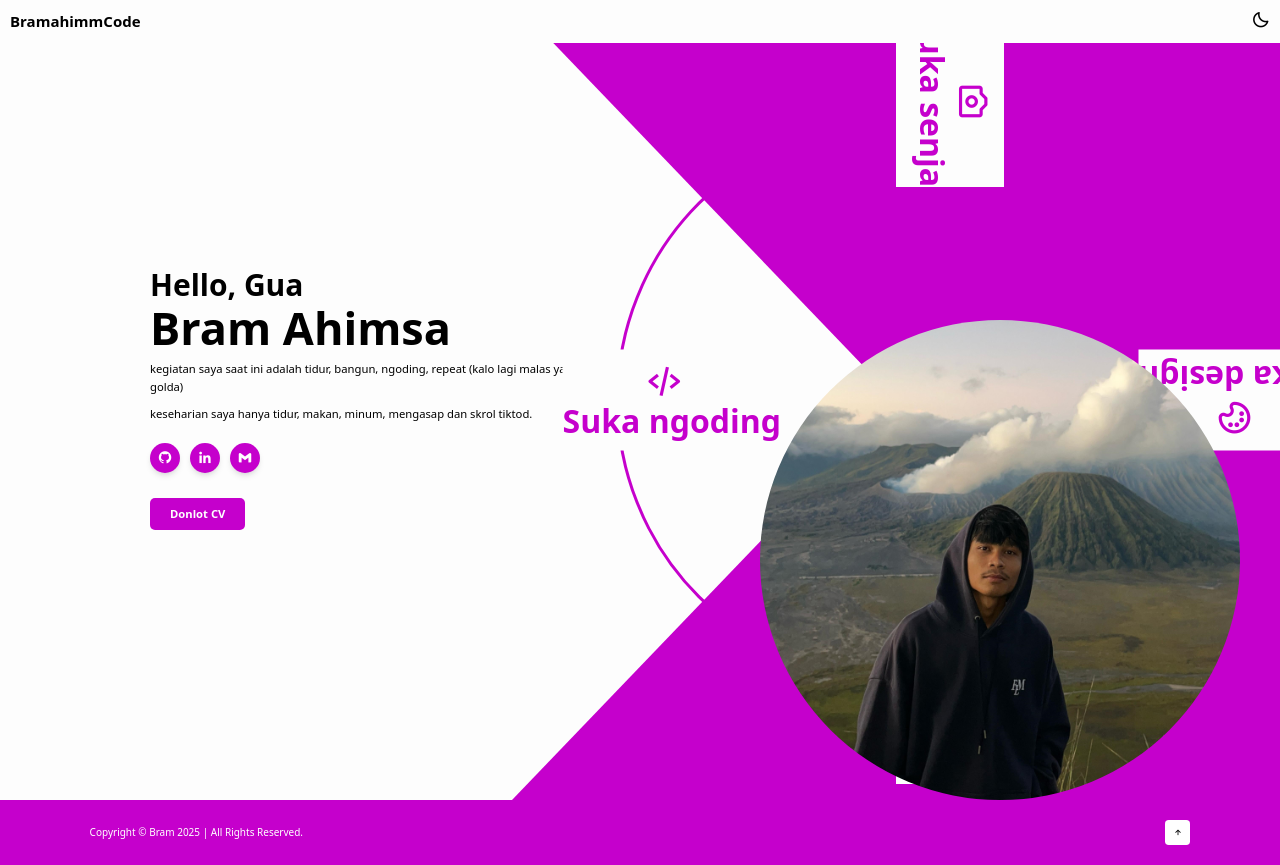
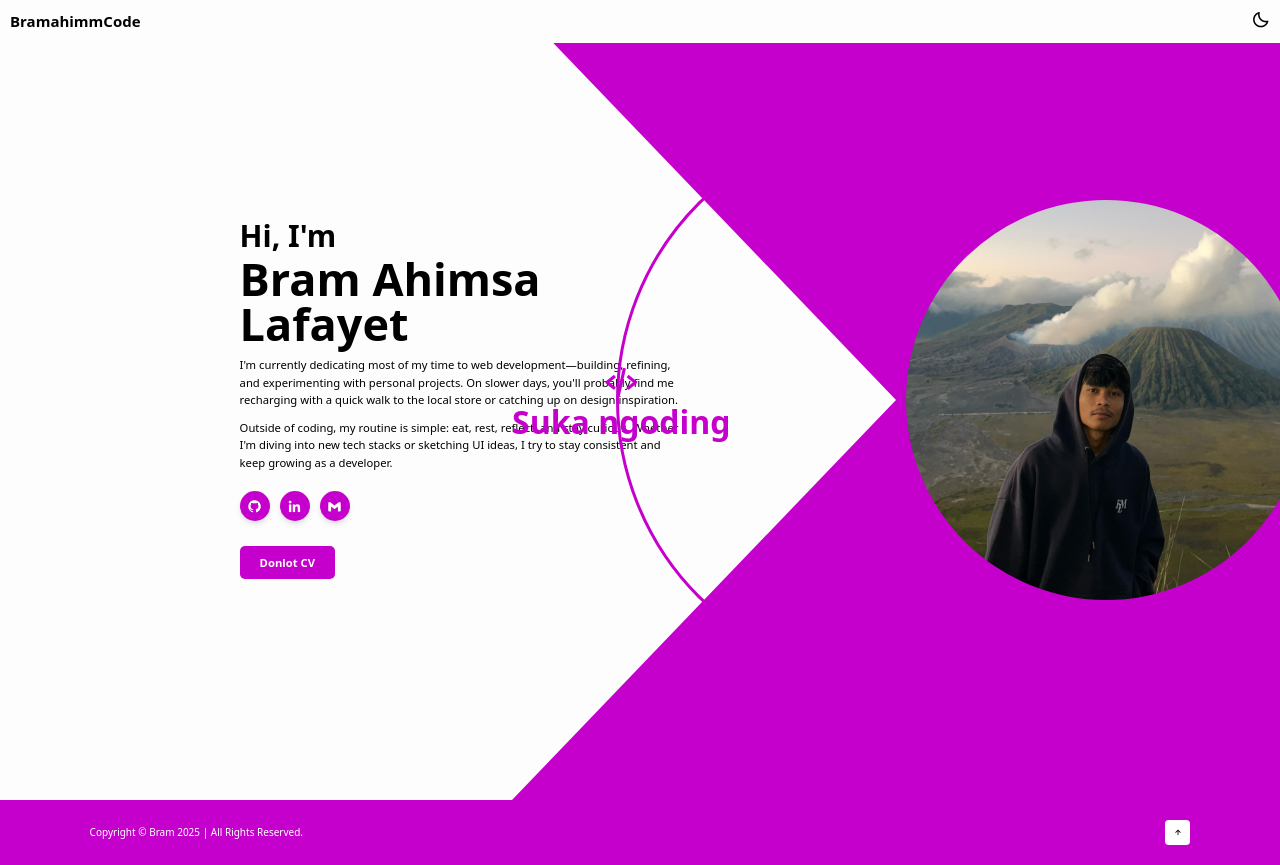
Before and after one commit to Bramahimm/portofolio-bram-react, a React (Vite) app: page / in a window 1280 px wide. Built offline with nearby package versions, Linux system fonts and the light colour scheme.

Commit message:
homepage.jsx

```diff
--- a/src/index.css
+++ b/src/index.css
@@ -1,4 +1,4 @@
-@import url('https://fonts.googleapis.com/css2?family=Poppins:wght@300;400;500;600;700;800;900&display=swap');
+@import url("https://fonts.googleapis.com/css2?family=Poppins:wght@300;400;500;600;700;800;900&display=swap");
 
 @tailwind base;
 @tailwind components;
@@ -10,13 +10,13 @@
   --main-color: #c500cc;
   --white-color: #ffffff;
   --black-color: #000000;
-    --shadow-color: rgba(0, 0, 0, .2);
+  --shadow-color: rgba(0, 0, 0, 0.2);
 }
 
 .dark-mode {
   --bg-color: #0b061f;
   --text-color: #fdfdfd;
-    --shadow-color: rgba(0, 0, 0, .7);
+  --shadow-color: rgba(0, 0, 0, 0.7);
 }
 
 * {
@@ -39,47 +39,7 @@ body {
   color: var(--text-color);
 }
 
-img {
-    border-radius: 20px;
-}
-
-.profession {
-    position: absolute;
-    left: 0;
-    top: 50%;
-    transform: translateY(-50%) rotate(var(--initial-rotate));
-    --orbit-origin-x: 38.4rem;
-    transform-origin: var(--orbit-origin-x) 50%;
-    --initial-rotate: 0deg;
-}
-
-@media (min-width: 768px) {
-    .profession {
-        --orbit-origin-x: 48rem;
-    }
-}
-
-.home-img{
-    position: absolute;
-    bottom: 0;
-    right: 40px;
-    pointer-events: none;
-    max-width: 480px;
-    max-height: 100vh;
-}
-
-.home .profession-container {
-    position: absolute;
-    top: 50%;
-    right: 0;
-    transform: translateY(-50%);
-    width: 100vw;
-    height: 100vh;
-    overflow: hidden;
-    pointer-events: none;
-}
-
-.home .profession-container .profession-box {
+.profession-box {
   position: absolute;
   top: 0;
   right: 0;
@@ -88,37 +48,10 @@ img {
   display: flex;
   justify-content: center;
   align-items: center;
-    animation: professionRotate 13s ease-out infinite;
+  animation: professionRotate 13s linear infinite;
 }
 
-@keyframes professionRotate {
-
-    0%,
-    20% {
-        transform: rotate(0deg);
-    }
-
-    25%,
-    45% {
-        transform: rotate(-90deg);
-    }
-
-    50%,
-    70% {
-        transform: rotate(-180deg);
-    }
-
-    75%,
-    95% {
-        transform: rotate(-270deg);
-    }
-
-    100% {
-        transform: rotate(-360deg);
-    }
-}
-
-.home .profession-box .profession {
+.profession {
   position: absolute;
   left: 0;
   display: flex;
@@ -127,30 +60,10 @@ img {
   color: var(--main-color);
   transform: rotate(calc(360deg / 4 * var(--i)));
   transform-origin: 384px;
-    background: var(--bg-color);
   padding: 13px 0;
 }
 
-.home .profession-box .profession:nth-child(1) i {
-    margin-right: 15px;
-}
-
-.home .profession-box .profession:nth-child(2),
-.home .profession-box .profession:nth-child(4) {
-    padding-bottom: 20px;
-}
-
-.home .profession i {
-    font-size: 3.8rem;
-}
-
-.home .profession h3 {
-    font-size: 3.2rem;
-    line-height: 1;
-    font-weight: 600;
-}
-
-.home .profession-box .circle {
+.circle {
   width: 560px;
   height: 560px;
   border: 3px solid var(--main-color);
@@ -158,23 +71,24 @@ img {
   z-index: -1;
 }
 
-.home .profession-container .overlay {
-    position: absolute;
-    top: 0;
-    right: 0;
-    width: 0;
-    height: 0;
-    border-top: 50vh solid var(--main-color);
-    border-right: 384px solid var(--main-color);
-    border-bottom: 50vh solid var(--main-color);
-    border-left: 384px solid transparent;
+@keyframes professionRotate {
+  0%,
+  20% {
+    transform: rotate(0deg);
   }
-
-.home-img img {
-    position: absolute;
-    bottom: 0;
-    right: 40px;
-    pointer-events: none;
-    max-width: 480px;
-    max-height: 100vh;
+  25%,
+  45% {
+    transform: rotate(-90deg);
   }
+  50%,
+  70% {
+    transform: rotate(-180deg);
+  }
+  75%,
+  95% {
+    transform: rotate(-270deg);
+  }
+  100% {
+    transform: rotate(-360deg);
+  }
+}
--- a/src/pages/HomePage.jsx
+++ b/src/pages/HomePage.jsx
@@ -1,37 +1,67 @@
-import React, { useEffect } from 'react';
-import myImage from '/images/me.jpg';
+import React, { useEffect } from "react";
+import myImage from "/images/me.jpg";
 
 function HomePage() {
   useEffect(() => {
-    if (typeof window.ScrollReveal !== 'undefined') {
-      window.ScrollReveal().reveal('.home-content, .heading', { origin: 'top', distance: '80px', duration: 2000, delay: 200 });
-      window.ScrollReveal().reveal('.home-img img, .services-container, .project-box, .testimonial-wrapper, .contact form', { origin: 'bottom', distance: '80px', duration: 2000, delay: 200 });
-      window.ScrollReveal().reveal('.home-content h1, .about-img img', { origin: 'left', distance: '80px', duration: 2000, delay: 200 });
-      window.ScrollReveal().reveal('.home-content h3, .home-content p, .about-content', { origin: 'right', distance: '80px', duration: 2000, delay: 200 });
+    if (typeof window.ScrollReveal !== "undefined") {
+      window.ScrollReveal().reveal(".home-content, .heading", {
+        origin: "top",
+        distance: "80px",
+        duration: 2000,
+        delay: 200,
+      });
+      window
+        .ScrollReveal()
+        .reveal(
+          ".home-img img, .services-container, .project-box, .testimonial-wrapper, .contact form",
+          { origin: "bottom", distance: "80px", duration: 2000, delay: 200 }
+        );
+      window.ScrollReveal().reveal(".home-content h1, .about-img img", {
+        origin: "left",
+        distance: "80px",
+        duration: 2000,
+        delay: 200,
+      });
+      window
+        .ScrollReveal()
+        .reveal(".home-content h3, .home-content p, .about-content", {
+          origin: "right",
+          distance: "80px",
+          duration: 2000,
+          delay: 200,
+        });
     }
   }, []);
 
   const professionItems = [
-    { icon: 'bx-code-alt', text: 'Suka ngoding' },
-    { icon: 'bx-camera', text: 'Suka senja' },
-    { icon: 'bx-palette', text: 'Suka design' },
-    { icon: 'bx-video-recording', text: 'Editor' },
+    { icon: "bx-code-alt", text: "Suka ngoding" },
+    { icon: "bx-camera", text: "Suka senja" },
+    { icon: "bx-palette", text: "Suka design" },
+    { icon: "bx-video-recording", text: "Editor" },
   ];
 
   return (
     <section
       id="home-section"
-      className="home relative flex items-center min-h-screen px-7% py-24 sm:py-32 md:py-40 overflow-hidden"
-    >
+      className="home relative flex flex-col md:flex-row items-center justify-between min-h-screen px-4 sm:px-[7%] py-24 sm:py-32 md:py-40 overflow-hidden">
       <div className="flex flex-col md:flex-row items-center justify-between w-full z-10 gap-8 md:gap-16">
-        <div className="ml-[150px] home-content text-center md:text-left md:w-1/2 lg:w-2/5">
-          <h3 className="text-3xl sm:text-4xl lg:text-5xl font-semibold mb-2 text-text-color">Hello, Gua</h3>
-          <h1 className="text-5xl sm:text-6xl lg:text-7xl font-bold leading-tight mb-4 text-text-color">Bram Ahimsa</h1>
+        <div className="ml-0 md:ml-[150px] home-content text-center md:text-left md:w-1/2 lg:w-2/5">
+          <h3 className="text-3xl sm:text-4xl lg:text-5xl font-semibold mb-2 text-text-color">
+            Hi, I'm
+          </h3>
+          <h1 className="xs:text-4xl text-5xl sm:text-6xl lg:text-7xl font-bold leading-tight mb-4 text-text-color">
+            Bram Ahimsa Lafayet
+          </h1>
           <p className="text-base sm:text-lg mb-4 text-text-color">
-            kegiatan saya saat ini adalah tidur, bangun, ngoding, repeat (kalo lagi malas ya ke indomaret beli golda)
+            I'm currently dedicating most of my time to web
+            development—building, refining, and experimenting with personal
+            projects. On slower days, you'll probably find me recharging with a
+            quick walk to the local store or catching up on design inspiration.
           </p>
           <p className="text-base sm:text-lg mb-8 text-text-color">
-            keseharian saya hanya tidur, makan, minum, mengasap dan skrol tiktod.
+            Outside of coding, my routine is simple: eat, rest, reflect, and
+            stay curious. Whether I'm diving into new tech stacks or sketching
+            UI ideas, I try to stay consistent and keep growing as a developer.
           </p>
 
           <div className="social-media flex justify-center md:justify-start space-x-4 mb-10">
@@ -40,64 +70,74 @@ function HomePage() {
               target="_blank"
               rel="noopener noreferrer"
               className="inline-flex justify-center items-center w-12 h-12 bg-main-color border-2 border-main-color rounded-full text-white text-2xl hover:bg-transparent hover:text-main-color transition-all duration-300 shadow-md"
-              aria-label="GitHub"
-            >
-              <i className='bx bxl-github'></i>
+              aria-label="GitHub">
+              <i className="bx bxl-github"></i>
             </a>
             <a
               href="https://linkedin.com/in/bramahimsa28"
               target="_blank"
               rel="noopener noreferrer"
               className="inline-flex justify-center items-center w-12 h-12 bg-main-color border-2 border-main-color rounded-full text-white text-2xl hover:bg-transparent hover:text-main-color transition-all duration-300 shadow-md"
-              aria-label="LinkedIn"
-            >
-              <i className='bx bxl-linkedin'></i>
+              aria-label="LinkedIn">
+              <i className="bx bxl-linkedin"></i>
             </a>
             <a
               href="mailto:bramahimm@example.com"
               className="inline-flex justify-center items-center w-12 h-12 bg-main-color border-2 border-main-color rounded-full text-white text-2xl hover:bg-transparent hover:text-main-color transition-all duration-300 shadow-md"
-              aria-label="Email"
-            >
-              <i className='bx bxl-gmail'></i>
+              aria-label="Email">
+              <i className="bx bxl-gmail"></i>
             </a>
           </div>
 
           <a
             href="/path/to/your/cv.pdf"
             download
-            className="btn inline-block px-8 py-3 bg-main-color rounded-lg text-white-color text-lg font-semibold border-2 border-main-color transition-all duration-500 hover:bg-transparent hover:text-main-color"
-          >
+            className="btn inline-block px-8 py-3 bg-main-color rounded-lg text-white-color text-lg font-semibold border-2 border-main-color transition-all duration-500 hover:bg-transparent hover:text-main-color">
             Donlot CV
           </a>
         </div>
 
-        <div className="profession-container absolute top-1/2 right-0 -translate-y-1/2 w-screen h-screen overflow-hidden pointer-events-none z-0">
-          <div className="profession-box absolute top-0 right-0 w-[768px] h-full flex justify-center items-center animate-profession-animate">
-            {professionItems.map((item, index) => (
+        <div className="absolute top-1/2 right-0 -translate-y-1/2 w-screen h-screen overflow-hidden pointer-events-none z-0 hidden lg:block">
+          <div className="absolute top-1/2 right-0 -translate-y-1/2 w-screen h-screen overflow-hidden pointer-events-none z-0 hidden lg:block">
+            {/* BOX UTAMA BERPUTAR */}
+            <div className="profession-box">
+              {professionItems.map((item, index) => (
+                <div
+                  key={index}
+                  className="profession text-center"
+                  style={{ "--i": index }}>
+                  <i className={`bx ${item.icon} text-[3.8rem] mb-2`}></i>
+                  <h3 className="text-[3.2rem] font-semibold leading-none">
+                    {item.text}
+                  </h3>
+                </div>
+              ))}
+
+              {/* LINGKARAN */}
+              <div className="circle"></div>
+            </div>
+
+            <div className="absolute top-1/2 right-0 -translate-y-1/2 w-screen h-screen overflow-hidden pointer-events-none z-0 hidden lg:block">
+              {/* OVERLAY PINK */}
               <div
-                key={index}
-                className="profession flex items-center gap-2 flex-col text-main-color bg-bg-color p-3 text-center"
-                style={{ '--i': index + 1 }}
-              >
-                <i className={`bx ${item.icon} text-[3.8rem]`}></i>
-                <h3 className="text-[3.2rem] leading-none font-semibold">{item.text}</h3>
+                className="absolute top-0 right-0 w-0 h-0 z-[-2]"
+                style={{
+                  borderTop: "50vh solid var(--main-color)",
+                  borderRight: "384px solid var(--main-color)",
+                  borderBottom: "50vh solid var(--main-color)",
+                  borderLeft: "384px solid transparent",
+                }}></div>
+
+              {/* IMAGE PROFILE */}
+              <div className="absolute top-1/2 right-[-2%] -translate-y-1/2 z-20 hidden lg:flex justify-end items-center">
+                <img
+                  src={myImage}
+                  alt="Bram Ahimsa"
+                  className="w-[300px] sm:w-[380px] lg:w-[420px] xl:w-[400px] h-auto rounded-full"
+                />
               </div>
-            ))}
-            <div className="circle absolute w-[560px] h-[560px] rounded-full border-[3px] border-main-color border-b-main-color border-l-main-color border-r-main-color border-t-transparent z-[-1]"></div>
+            </div>
           </div>
-          <div
-            className="overlay absolute top-0 right-0 w-0 h-0 z-[-1]"
-            style={{
-              borderTop: '50vh solid var(--main-color)',
-              borderRight: '384px solid var(--main-color)',
-              borderBottom: '50vh solid var(--main-color)',
-              borderLeft: '384px solid transparent',
-            }}
-          ></div>
-        </div>
-
-        <div className="absolute bottom-0 right-[40px] pointer-events-none max-w-[480px] max-h-[100vh]">
-          <img src={myImage} alt="Bram Ahimsa" className="max-w-[480px] max-h-screen rounded-full" />
         </div>
       </div>
     </section>
--- a/tailwind.config.js
+++ b/tailwind.config.js
@@ -1,7 +1,7 @@
 // tailwind.config.js
 /** @type {import('tailwindcss').Config} */
 module.exports = {
-  darkMode: 'class',
+  darkMode: "class",
   content: [
     "./index.html",
     "./src/**/*.{js,jsx,ts,tsx,mdx}",
@@ -11,36 +11,45 @@ module.exports = {
   ],
   theme: {
     extend: {
-      colors:{
-        'bg-color': 'var(--bg-color)',
-        'text-color': 'var(--text-color)',
-        'main-color': 'var(--main-color)',
-        'white-color': 'var(--white-color)',
-        'black-color': 'var(--black-color)',
-        'shadow-color': 'var(--shadow-color)',
+      colors: {
+        "bg-color": "var(--bg-color)",
+        "text-color": "var(--text-color)",
+        "main-color": "var(--main-color)",
+        "white-color": "var(--white-color)",
+        "black-color": "var(--black-color)",
+        "shadow-color": "var(--shadow-color)",
       },
       fontFamily: {
-        'poppins': ['Poppins', 'sans-serif'],
+        poppins: ["Poppins", "sans-serif"],
       },
       keyframes: {
         // PERBAIKAN: Keyframes ini sekarang MENCERMINKAN putaran bertahap dari CSS asli Anda.
         professionRotateAnimation: {
-          '0%, 20%': { transform: 'rotate(0deg)' },
-          '25%, 45%': { transform: 'rotate(-90deg)' },
-          '50%, 70%': { transform: 'rotate(-180deg)' },
-          '75%, 95%': { transform: 'rotate(-270deg)' },
-          '100%': { transform: 'rotate(-360deg)' }, // -360deg = 0deg, untuk loop
+          "0%, 20%": { transform: "rotate(0deg)" },
+          "25%, 45%": { transform: "rotate(-90deg)" },
+          "50%, 70%": { transform: "rotate(-180deg)" },
+          "75%, 95%": { transform: "rotate(-270deg)" },
+          "100%": { transform: "rotate(-360deg)" }, // -360deg = 0deg, untuk loop
         },
         spinSlow: {
-          '0%': { transform: 'rotate(0deg)' },
-          '100%': { transform: 'rotate(360deg)' },
-        }
+          "0%": { transform: "rotate(0deg)" },
+          "100%": { transform: "rotate(360deg)" },
+        },
       },
+
       animation: {
-        'profession-animate': 'professionRotateAnimation 13s linear infinite', // Nama animasi baru
-        'spin-slow': 'spinSlow 2s linear infinite',
+        "profession-animate": "professionRotateAnimation 13s linear infinite", // Nama animasi baru
+        "spin-slow": "spinSlow 2s linear infinite",
       },
     },
   },
-  plugins: [],
-}
+  plugins: [
+    function ({ addUtilities }) {
+      addUtilities({
+        ".clip-diagonal": {
+          "clip-path": "polygon(100% 0, 100% 100%, 0% 100%)",
+        },
+      });
+    },
+  ],
+};
```
Lines whose indentation alone changed are shown as unchanged.
